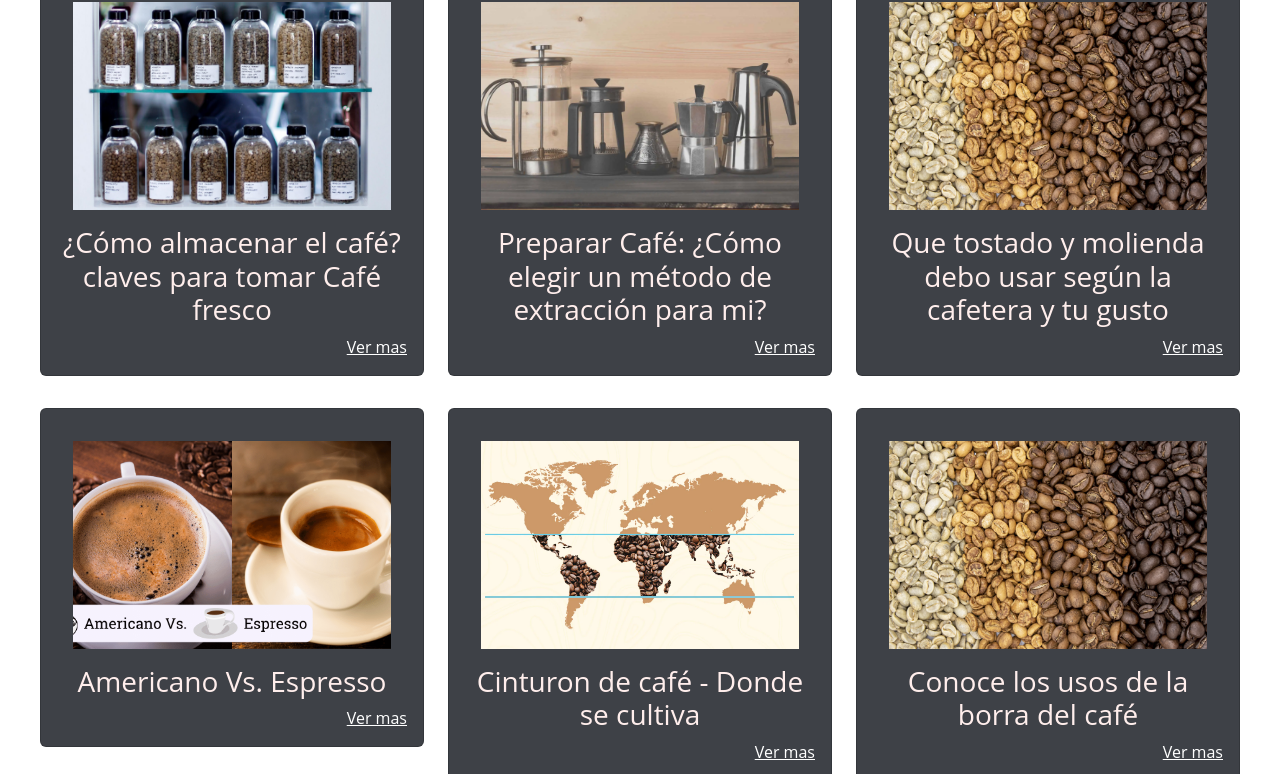
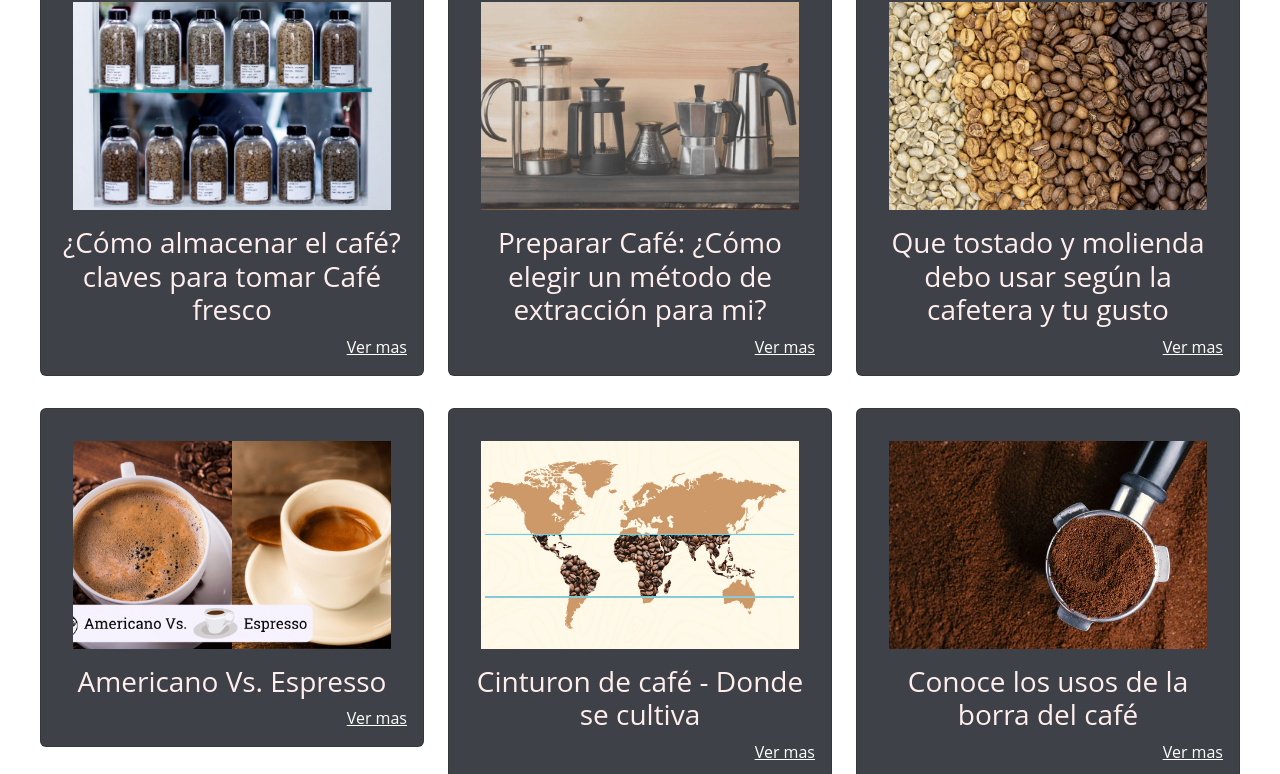
Before and after one commit to JuanSIniguez/Coffee-Break, a website: page pages/blog.html in a window 1280 px wide. Shown: the part 428-1202 px from the top of the page. Drawn offline with nearby package versions, Linux system fonts and the light colour scheme.

Commit message:
Terminando 2.2

```diff
--- a/pages/blog.html
+++ b/pages/blog.html
@@ -119,7 +119,7 @@
                 <div class="card">
                     <div class="card-body">
                         <div class="w-100 card-border">
-                            <img class="card-img-top" src="../img/tostados.png"  alt="Tostados de cafe">
+                            <img class="card-img-top" src="/img/Borra_del_cafe.webp"  alt="Tostados de cafe">
                             <h3 class="card-text text-center h3">Conoce los usos de la borra del café</h3>
                             <a href="#" class="card-link card-link text-end">Ver mas</a>
                         </div>
```
